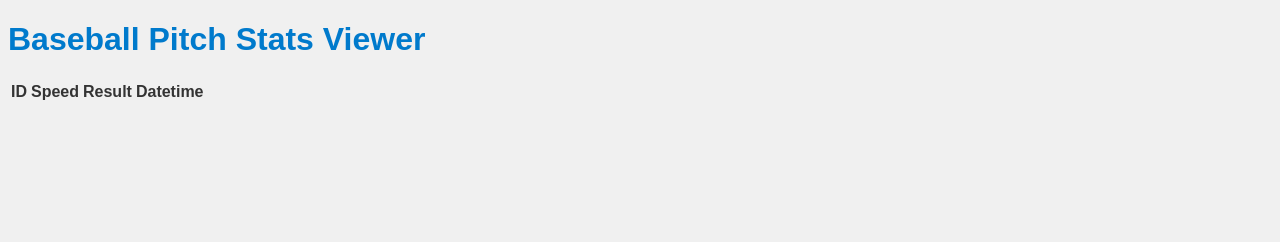
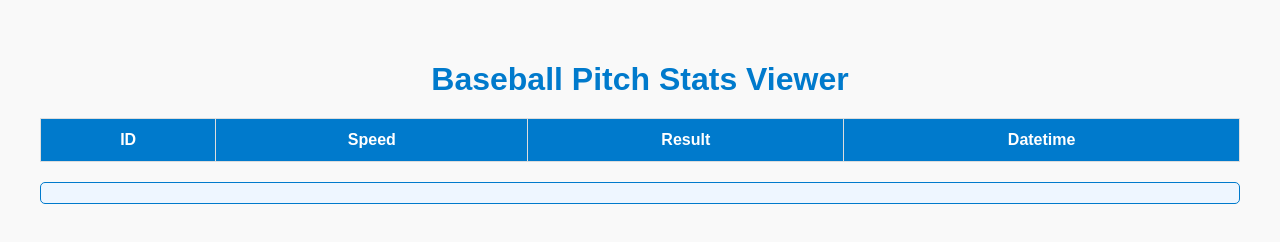
Before and after one commit to hfrancine/hfrancine.github.io, a plain HTML site: page index.html in a window 1280 px wide. Drawn offline with Linux system fonts and the light colour scheme; no server answers.

Commit message:
Update styles.css

```diff
--- a/styles.css
+++ b/styles.css
@@ -1,14 +1,66 @@
+/* General Body Styling */
 body {
   font-family: Arial, sans-serif;
-  background-color: #f0f0f0;
+  background-color: #f9f9f9;
   color: #333;
+  margin: 20px;
+  padding: 20px;
 }
 
+/* Page Title */
 h1 {
   color: #007acc;
+  text-align: center;
+  margin-bottom: 20px;
 }
 
-a {
-  color: #007acc;
-  text-decoration: none;
+/* Table Styling */
+table {
+  width: 100%;
+  border-collapse: collapse;
+  margin: 20px 0;
+  font-size: 16px;
 }
+
+table thead {
+  background-color: #007acc;
+  color: white;
+}
+
+table th,
+table td {
+  border: 1px solid #ddd;
+  padding: 12px;
+  text-align: center;
+}
+
+table th {
+  cursor: pointer;
+}
+
+table th:hover {
+  background-color: #005f99;
+  color: white;
+}
+
+table tbody tr:nth-child(even) {
+  background-color: #f2f2f2;
+}
+
+table tbody tr:hover {
+  background-color: #e0f7ff;
+}
+
+/* Statistics Section */
+#stats {
+  margin-top: 20px;
+  font-size: 16px;
+  background-color: #eef6ff;
+  padding: 10px;
+  border: 1px solid #007acc;
+  border-radius: 5px;
+}
+
+#stats p {
+  margin: 5px 0;
+}
```
